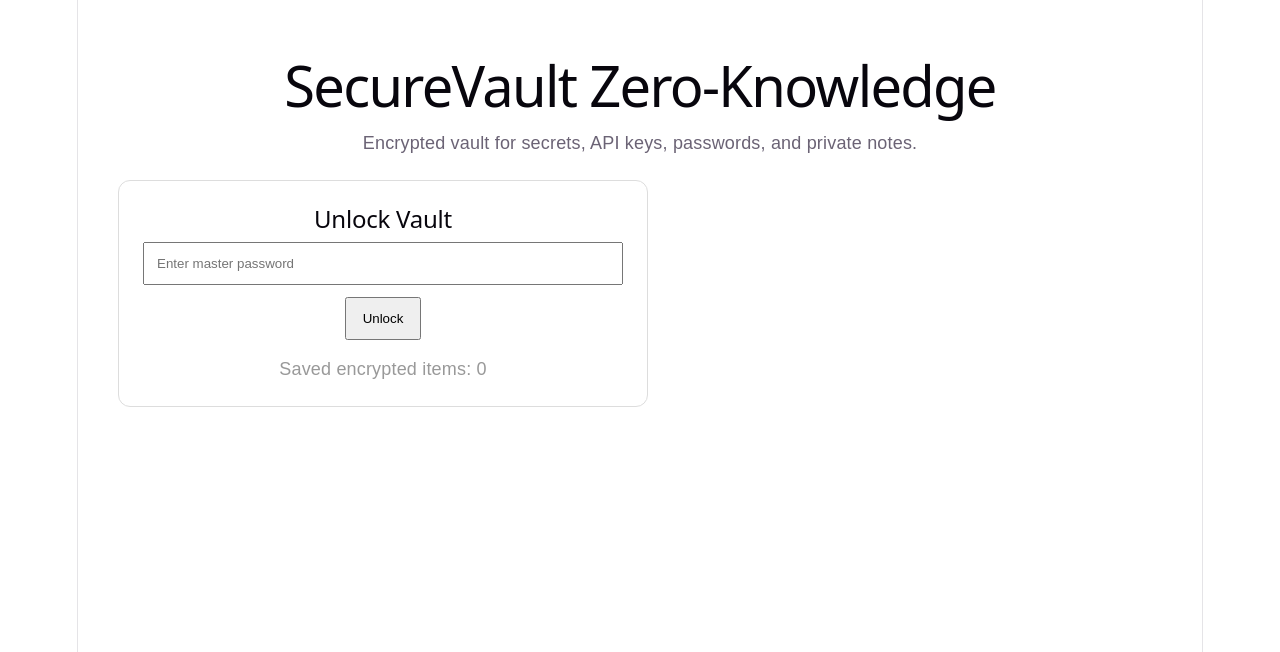
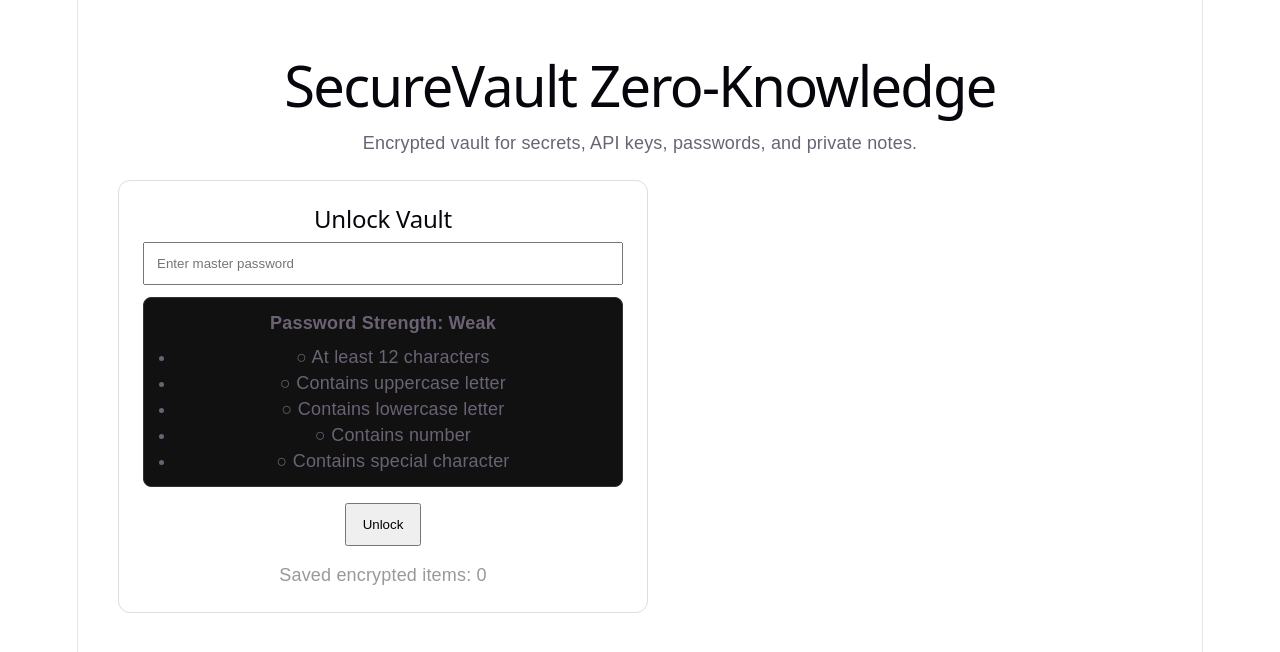
Before and after one commit to namnhzxk9/securevault-zero-knowledge, a React (Vite) app: page / in a window 1280 px wide. Shown: the top 652 px of the page. Built offline with nearby package versions, Linux system fonts and the light colour scheme.

Commit message:
Add password strength meter in Readme

```diff
--- a/src/App.tsx
+++ b/src/App.tsx
@@ -160,6 +160,25 @@ function App() {
               boxSizing: "border-box",
             }}
           />
+            <div
+    style={{
+      marginBottom: "16px",
+      padding: "12px",
+      border: "1px solid #333",
+      borderRadius: "8px",
+      background: "#111",
+    }}
+  >
+    <strong>Password Strength: {passwordStrength.label}</strong>
+
+    <ul style={{ marginTop: "8px", marginBottom: 0, paddingLeft: "20px" }}>
+      <li>{passwordStrength.checks.minLength ? "✓" : "○"} At least 12 characters</li>
+      <li>{passwordStrength.checks.hasUppercase ? "✓" : "○"} Contains uppercase letter</li>
+      <li>{passwordStrength.checks.hasLowercase ? "✓" : "○"} Contains lowercase letter</li>
+      <li>{passwordStrength.checks.hasNumber ? "✓" : "○"} Contains number</li>
+      <li>{passwordStrength.checks.hasSpecialChar ? "✓" : "○"} Contains special character</li>
+    </ul>
+  </div>
 
           <button
             onClick={handleUnlock}
```
Also changed, not shown: 1 other file (tests, documents, lock files or other folders).
